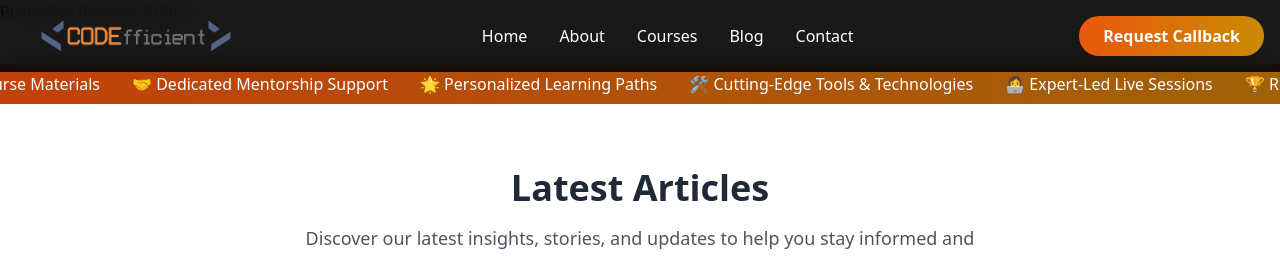
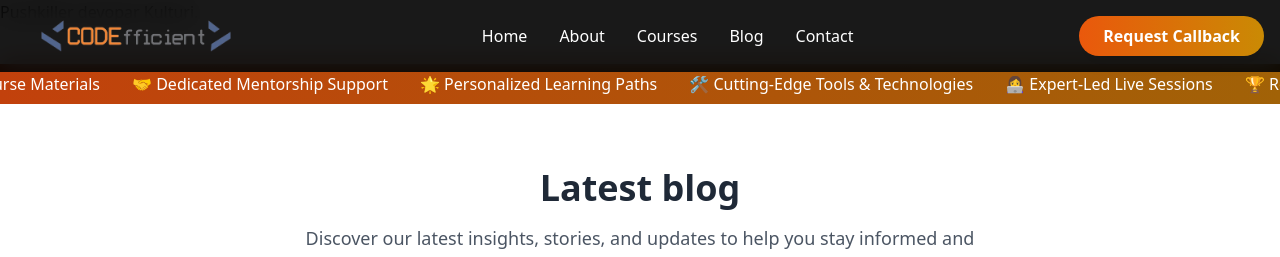
Before and after one commit to webcultivate01-tv/codefficient, a React (Vite) app in the folder frontend/: page /blog in a window 1280 px wide. Shown: the top 257 px of the page. Built offline with nearby package versions, Linux system fonts and the light colour scheme.

Commit message:
change in blog

```diff
--- a/frontend/src/pages/Blog.jsx
+++ b/frontend/src/pages/Blog.jsx
@@ -6,7 +6,7 @@ export default function Blog() {
       <section class="max-w-7xl mx-auto px-6 py-16 ">
   {/* <!-- Blog Header --> */}
   <div class="text-center mb-12">
-    <h2 class="text-4xl font-bold text-gray-800 mb-4">Latest Articles</h2>
+    <h2 class="text-4xl font-bold text-gray-800 mb-4">Latest blog</h2>
     <p class="text-lg text-gray-600 max-w-2xl mx-auto">
       Discover our latest insights, stories, and updates to help you stay informed and inspired.
     </p>
```
